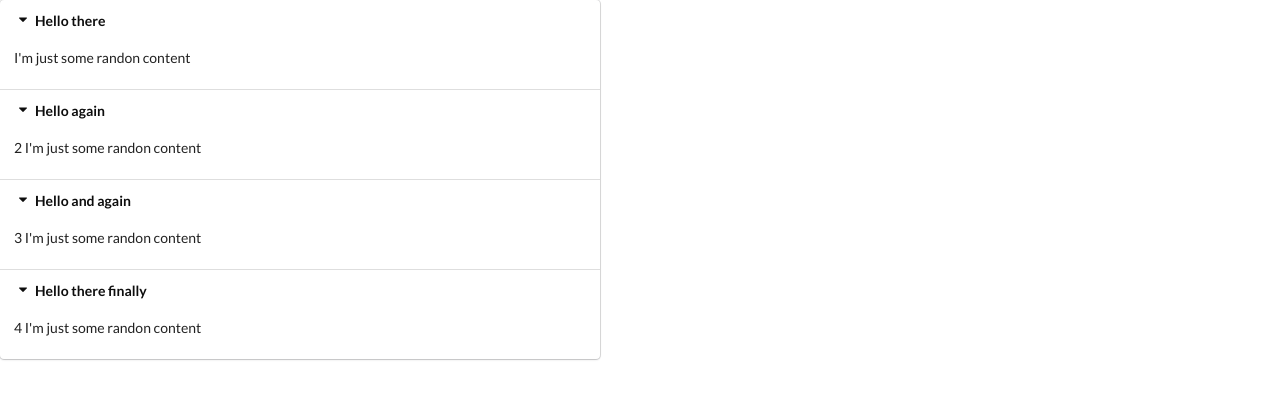
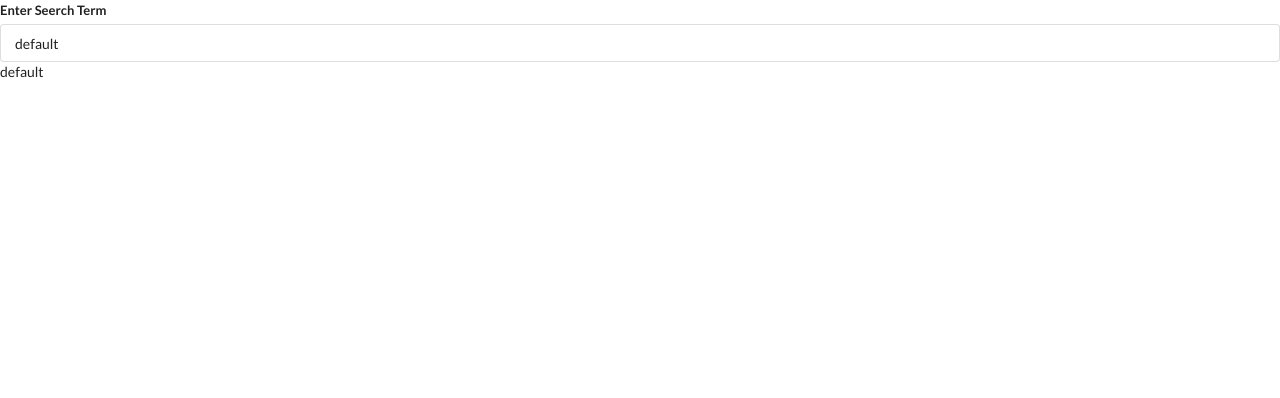
Before and after one commit to JMarcosSF/hooks-in-react, a React (Create React App) app: page / in a window 1280 px wide. Shown: the top 398 px of the page. Built offline with nearby package versions, Linux system fonts and the light colour scheme.

Commit message:
Added initial Search component in Search.js. Made input a controlled element for now.

```diff
--- a/src/App.js
+++ b/src/App.js
@@ -1,5 +1,6 @@
 import React from 'react';
 import Accordion from './components/Accordion';
+import Search from './components/Search';
 
 const items = [
   {
@@ -22,6 +23,7 @@ const items = [
 
 export default () => {
   return (<div>
-    <Accordion items={items}/>
+    {/*<Accordion items={items}/>*/}
+    <Search></Search>
   </div>);
 };
--- a/src/components/Accordion.js
+++ b/src/components/Accordion.js
@@ -1,21 +1,27 @@
-import React from 'react';
+import React, { useState } from 'react';
 
 const Accordion = ({items}) => {
+  // This syntax is called 'array destructuring
+  const [activeIndex, setActiveIndex] = useState(null);
+
   const onTitleClick = (index) => {
     console.log('Title clicked: ', index);
+    setActiveIndex(index);
   }
 
   const renderedItems = items.map((item, index) => {
+    const active = index === activeIndex ? 'active' : '';
+
     return (
         <React.Fragment key={item.title}>
           <div
-            className="title active"
+            className={`title ${active}`}
             onClick={() => onTitleClick(index)}
           >
             <i className="dropdown icon"></i>
             {item.title}
           </div>
-          <div className="content active">
+          <div className={`content ${active}`}>
             <p>{item.content}</p>
           </div>
       </React.Fragment>)
--- /dev/null
+++ b/src/components/Search.js
@@ -0,0 +1,23 @@
+import React, { useState } from 'react';
+
+const Search = () => {
+  const [term, setTerm] = useState('default');
+
+  return (
+    <div>
+      <div className="ui form">
+        <div className="field">
+          <label htmlFor="">Enter Seerch Term</label>
+          <input
+            value={term}
+            onChange={(e) => setTerm(e.target.value)}
+            type="text" className="input"
+          />
+          <p>{term}</p>
+        </div>
+      </div>
+    </div>
+  );
+}
+
+export default Search;
```
